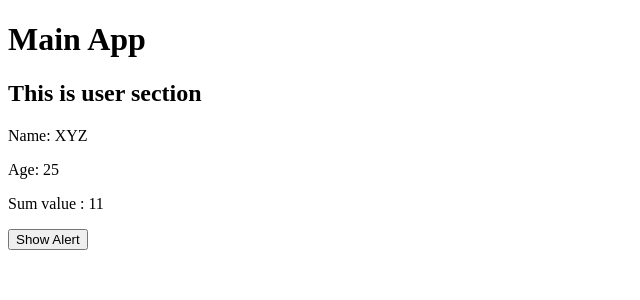
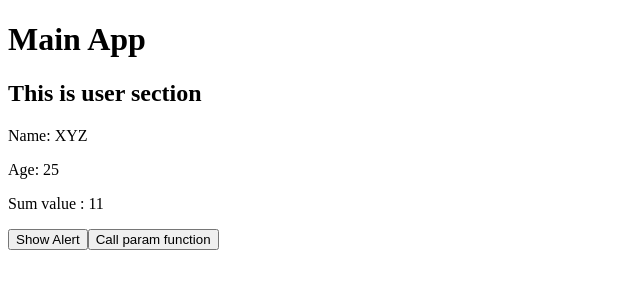
Before and after one commit to prafulk9155/learn-mern, a React (Create React App) app: page / in a window 1280 px wide. Shown: the top 300 px of the page, without its empty margins (0-640 px from the left). Built offline with nearby package versions, Linux system fonts and the light colour scheme.

Commit message:
added paramaterized function call

```diff
--- a/src/JSXExample.jsx
+++ b/src/3_JSXExample.jsx
@@ -6,6 +6,9 @@ export default function JSXExample() {
   }
   function sum(a, b) {
     return a + b;
+  }
+  function calllWithParam(data) {
+    alert(data);
   }
 
   return (
@@ -17,6 +20,10 @@ export default function JSXExample() {
       <p>Sum value : {sum(5, 6)}</p>
       {/* onClick with function name to call function  we dont add () to the function . if we add () to function name it directly called the function*/}
       <button onClick={callAlert}> Show Alert</button>
+      {/* paramaterized function */}
+      <button onClick={() => calllWithParam("this is paramaterized function")}>
+        Call param function
+      </button>
     </>
   );
 }
--- a/src/App.jsx
+++ b/src/App.jsx
@@ -1,8 +1,8 @@
-// import MyFirstComponent from "./MyFirstComponent";
+// import MyFirstComponent from "./1_MyFirstComponent";
 // export fedault us directly used while {} use to export only
-// import UserProfile, { ThanksMsg } from "./UserProfile";
+// import UserProfile, { ThanksMsg } from "./2_UserProfile";
 
-import JSXExample from "./JSXExample";
+import JSXExample from "./3_JSXExample";
 
 export default function App() {
   return (
```
Also changed, not shown: src/1_MyFirstComponent.jsx (renamed from src/MyFirstComponent.jsx), src/2_UserProfile.jsx (renamed from src/UserProfile.jsx).
